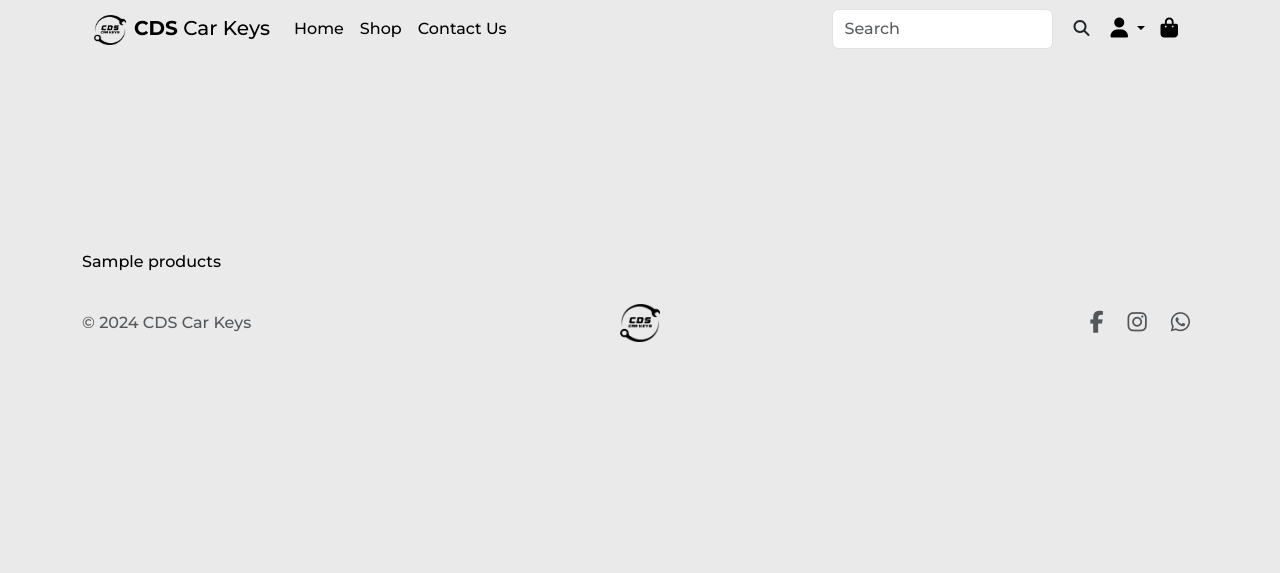
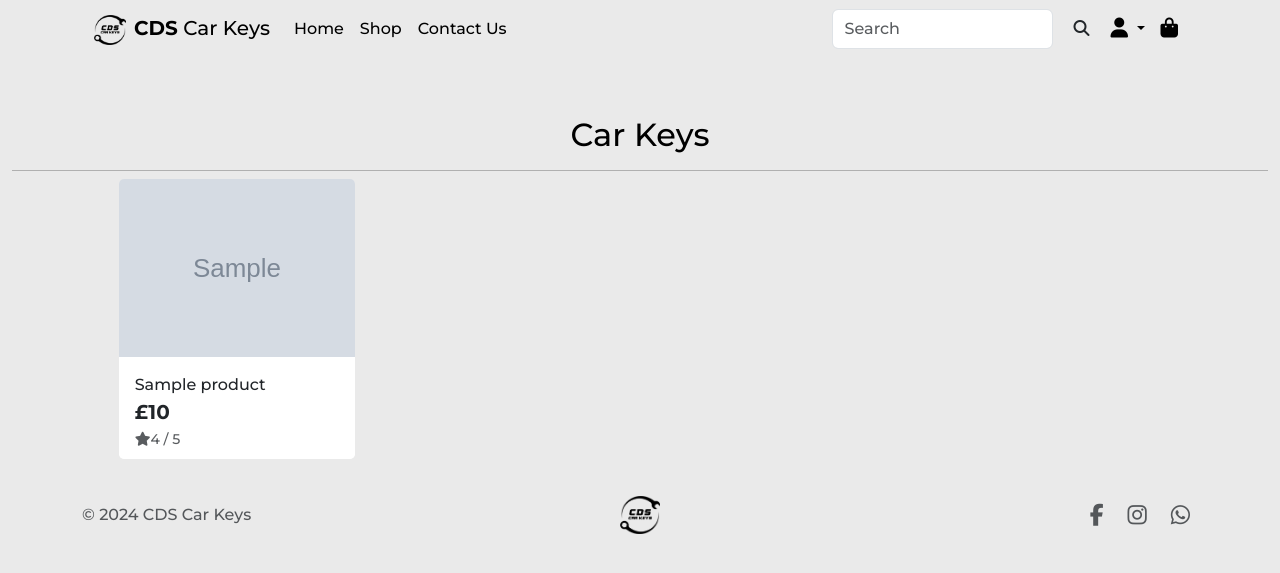
Before and after one commit to danieljcave/p5-cds-car-keys, a Django app: template products/templates/products/products.html in a window 1280 px wide. Shown: the top 573 px of the page. Run offline with Django 5.2, Linux system fonts and the light colour scheme; the template is opened without the code that fills it: most values are stand-ins (such as "Sample title", 1, 10 or a date in 2020); grey boxes marked "Sample" are stand-in pictures; some libraries are stand-ins or nearby versions.

Commit message:
Create product view template

```diff
--- a/products/templates/products/products.html
+++ b/products/templates/products/products.html
@@ -2,7 +2,7 @@
 {% load static %}
 
 {% block page_header %}
-<div class="container header-container">
+<div class="container header-container-products">
     <div class="row">
         <div class="col"></div>
     </div>
@@ -10,10 +10,67 @@
 {% endblock %}
 
 {% block content %}
-<div class="container">
+<div class="container-fluid">
     <div class="row">
-        <div class="col">
-            {{ products }}
+        <div class="col text-center mt-3">
+            <h2 class="logo-font">Car Keys</h2>
+            <hr class="mb-1">
+        </div>
+    </div>
+    <div class="row">
+        <div class="product-container col-10 offset-1">
+            <div class="row mt-1 mb-2">
+                <div class="row">
+                    {% for product in products %}
+                    <div class="col-sm-6 col-md-6 col-lg-4 col-xl-3">
+                        <div class="card h-100 border-0">
+                            {% if product.image %}
+                            <a href="">
+                                <img class="card-img-top img-fluid" src="{{ product.image.url }}"
+                                    alt="{{ product.name }}">
+                            </a>
+                            {% else %}
+                            <a href="">
+                                <img class="card-img-top img-fluid" src="/media/noimage.jpg" alt="{{ product.name }}">
+                            </a>
+                            {% endif %}
+                            <div class="card-body pb-0">
+                                <p class="mb-0">{{ product.name }}</p>
+                            </div>
+                            <div class="card-footer bg-white pt-0 border-0 text-start">
+                                <div class="row">
+                                    <div class="col">
+                                        <p class="lead mb-0 text-start fw-bold">£{{ product.price }}</p>
+                                        {% if product.rating %}
+                                        <small class="text-muted"><i class="fas fa-star mr-1"></i>{{ product.rating }} /
+                                            5</small>
+                                        {% else %}
+                                        <small class="text-muted">No Rating</small>
+                                        {% endif %}
+                                    </div>
+                                </div>
+                            </div>
+                        </div>
+                    </div>
+                    {% if forloop.counter|divisibleby:1 %}
+                    <div class="col-12 d-sm-none mb-5">
+                        <hr />
+                    </div>
+                    {% endif %} {% if forloop.counter|divisibleby:2 %}
+                    <div class="col-12 d-none d-sm-block d-md-block d-lg-none mb-5">
+                        <hr />
+                    </div>
+                    {% endif %} {% if forloop.counter|divisibleby:3 %}
+                    <div class="col-12 d-none d-lg-block d-xl-none mb-5">
+                        <hr />
+                    </div>
+                    {% endif %} {% if forloop.counter|divisibleby:4 %}
+                    <div class="col-12 d-none d-xl-block mb-5">
+                        <hr />
+                    </div>
+                    {% endif %} {% endfor %}
+                </div>
+            </div>
         </div>
     </div>
 </div>
--- a/static/css/base.css
+++ b/static/css/base.css
@@ -29,6 +29,10 @@ body{
 
 .header-container{
     padding-top: 250px;
+}
+
+.header-container-products{
+    padding-top: 100px;
 }
 
 .about-section{
--- a/templates/base.html
+++ b/templates/base.html
@@ -54,7 +54,7 @@
     <nav class="navbar navbar-expand-lg">
       <div class="container-fluid">
         <a class="navbar-brand" href="#">
-          <img src="{% static 'media/cds-logo.png' %}" alt="Logo" class="img-fluid cds-nav-logo"><strong>CDS</strong>
+          <img src="/media/cds-logo.png" alt="Logo" class="img-fluid cds-nav-logo"><strong>CDS</strong>
           Car Keys</a>
         <button class="navbar-toggler" type="button" data-bs-toggle="collapse" data-bs-target="#navbarNav"
           aria-controls="navbarNav" aria-expanded="false" aria-label="Toggle navigation">
@@ -126,7 +126,7 @@
 
       <a href="#"
         class="col-md-4 d-flex align-items-center justify-content-center mb-3 mb-md-0 me-md-auto link-body-emphasis text-decoration-none">
-        <img class="" width="40" height="38" src="{% static 'media/cds-logo.png' %}" alt="CDS Footer Logo"></img>
+        <img class="" width="40" height="38" src="/media/cds-logo.png" alt="CDS Footer Logo"></img>
       </a>
 
       <ul class="nav col-md-4 justify-content-end">
```
Also changed, not shown: home/templates/home/index.html (+5 -5 lines), media/10000_14_5277.jpg (renamed from static/media/10000_14_5277.jpg), media/Hyunida-i10-remote-key.jpg (added), media/audi_key.jpg (renamed from media/10000_14_5277.jpeg), media/autowatch-ghost.png (renamed from static/media/autowatch-ghost.png), media/cds-logo-favicon.png (renamed from static/media/cds-logo-favicon.png), media/cds-logo.png (renamed from static/media/cds-logo.png), media/lost-key.jpeg (renamed from static/media/lost-key.jpeg), media/noimage.jpg (added), media/peu-or01.jpg (added), media/spare-key.jpeg (renamed from static/media/spare-key.jpeg), products/migrations/0002_alter_brand_options.py (added).
